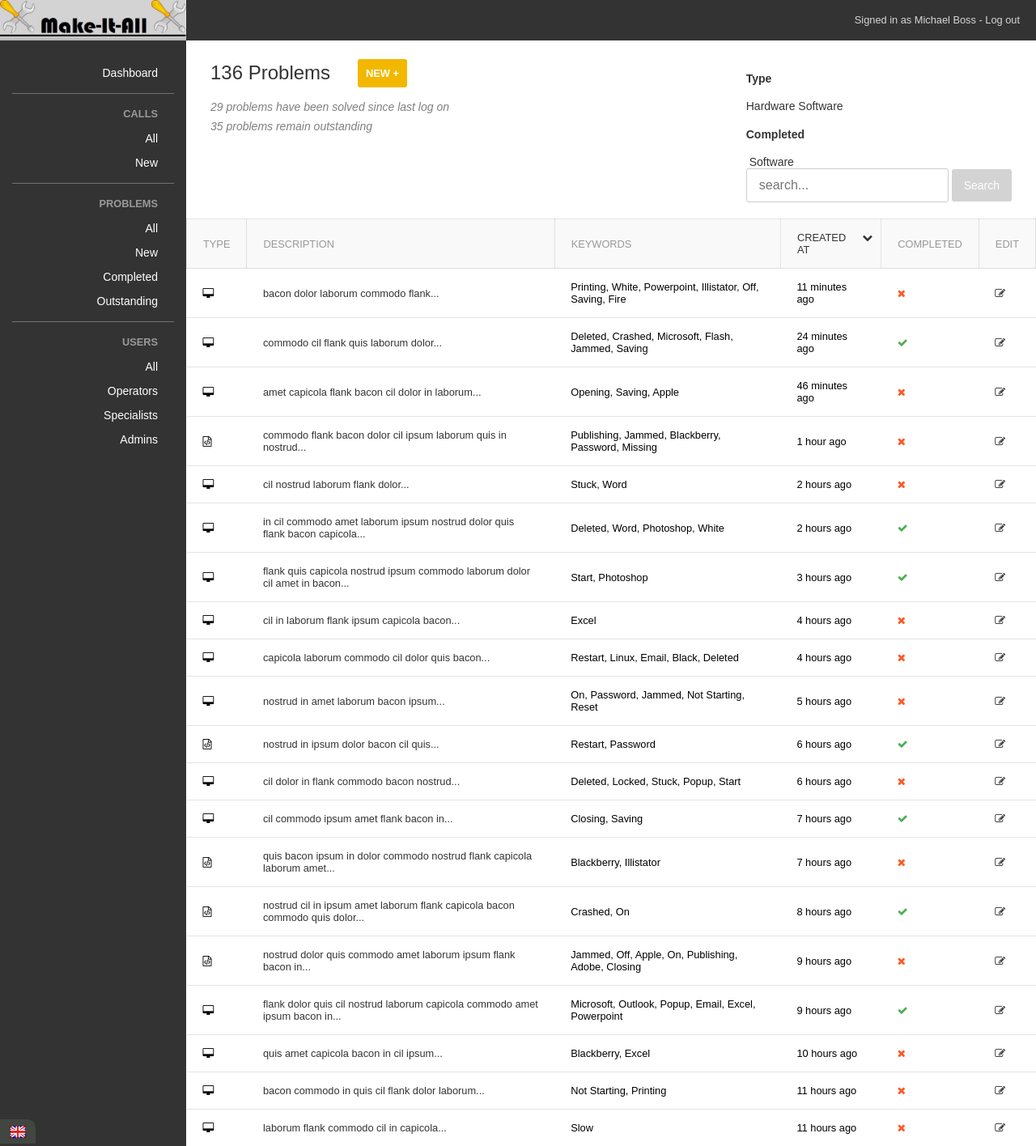
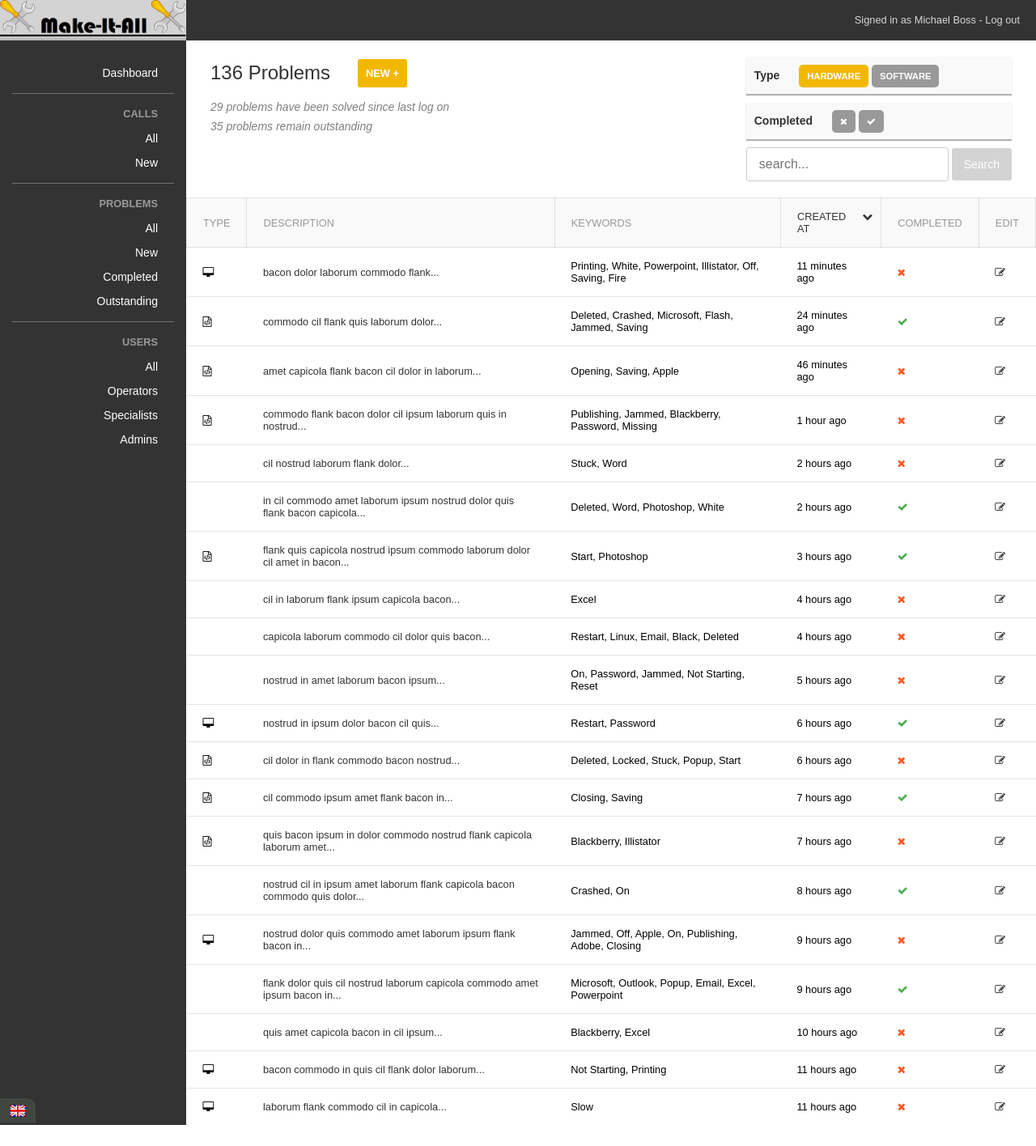
Before and after one commit to make-it-all/demo-arabic, a PHP site: page /problems/index.php in a window 1280 px wide. Shown: the whole page at 81% size. After the commit the page ends 1390 px from the top, so only its background shows below. Run offline with PHP 8.4, Linux system fonts and the light colour scheme; some libraries are stand-ins or nearby versions.

Commit message:
styled filters

```diff
--- a/assets/stylesheets/css/application.css
+++ b/assets/stylesheets/css/application.css
@@ -3091,26 +3091,6 @@ p {
     margin: 0;
     color: rgba(0, 0, 0, 0.5);
     font-style: italic; }
-
-#page_filters {
-  padding: 20px 30px; }
-  #page_filters #search_form form input[type=search] {
-    width: 250px;
-    font-size: 1rem;
-    padding: 0 15px;
-    line-height: 40px;
-    border: 1px solid #ccc;
-    border-radius: 3px; }
-  #page_filters #search_form form input[type=submit] {
-    background: #d3d3d3;
-    -webkit-appearance: none;
-    display: inline-block;
-    height: 40px;
-    padding: 0 15px;
-    line-height: 40px;
-    color: white;
-    border-radius: 3px;
-    border: 0; }
 
 table.index_table {
   border-collapse: collapse;
@@ -3444,3 +3424,43 @@ div#language_selector {
     width: 30px; }
     #flash_messages i:hover {
       opacity: 1; }
+
+#page_filters {
+  padding: 20px 30px; }
+  #page_filters #search_form form input[type=search] {
+    width: 250px;
+    font-size: 1rem;
+    padding: 0 15px;
+    line-height: 40px;
+    border: 1px solid #ccc;
+    border-radius: 3px; }
+  #page_filters #search_form form input[type=submit] {
+    background: #d3d3d3;
+    -webkit-appearance: none;
+    display: inline-block;
+    height: 40px;
+    padding: 0 15px;
+    line-height: 40px;
+    color: white;
+    border-radius: 3px;
+    border: 0; }
+
+#filter_container .filter_group {
+  background: #f9f9f9;
+  padding: 5px 10px;
+  box-shadow: 0 1px 1px rgba(0, 0, 0, 0.2);
+  box-shadow: 0 2px 1px 0 rgba(0, 0, 0, 0.3);
+  margin-bottom: 10px; }
+  #filter_container .filter_group h4 {
+    margin: 10px 20px 10px 0;
+    display: inline-block; }
+  #filter_container .filter_group a {
+    background: #999;
+    padding: 8px 10px;
+    border-radius: 5px;
+    font-size: 0.7rem;
+    font-weight: bold;
+    color: white;
+    text-transform: uppercase; }
+    #filter_container .filter_group a.active_filter {
+      background: #f2b800; }
--- a/assets/stylesheets/sass/_core.sass
+++ b/assets/stylesheets/sass/_core.sass
@@ -78,29 +78,6 @@ p
     font-style: italic
 
 
-#page_filters
-  padding: 20px 30px
-  #search_form
-    form
-      input[type=search]
-        width: 250px
-        font-size: 1rem
-        padding: 0 15px
-        line-height: 40px
-        border: 1px solid #ccc
-        border-radius: 3px
-      input[type=submit]
-        background: $primary_color
-        -webkit-appearance: none
-        display: inline-block
-        height: 40px
-        padding: 0 15px
-        line-height: 40px
-        color: white
-        border-radius: 3px
-        border: 0
-
-
 table.index_table
   border-collapse: collapse
   width: 100%
--- a/assets/stylesheets/sass/application.sass
+++ b/assets/stylesheets/sass/application.sass
@@ -15,3 +15,4 @@
 @import partials/header
 @import partials/sidebar
 @import partials/flash_messages
+@import partials/filters
--- /dev/null
+++ b/assets/stylesheets/sass/partials/_filters.sass
@@ -0,0 +1,46 @@
+#page_filters
+  padding: 20px 30px
+  #search_form
+    form
+      input[type=search]
+        width: 250px
+        font-size: 1rem
+        padding: 0 15px
+        line-height: 40px
+        border: 1px solid #ccc
+        border-radius: 3px
+      input[type=submit]
+        background: $primary_color
+        -webkit-appearance: none
+        display: inline-block
+        height: 40px
+        padding: 0 15px
+        line-height: 40px
+        color: white
+        border-radius: 3px
+        border: 0
+
+
+
+
+#filter_container
+  .filter_group
+    background: #f9f9f9
+    padding: 5px 10px
+    box-shadow: 0 1px 1px rgba(0,0,0,0.2)
+    box-shadow: $box-1
+    margin-bottom: 10px
+    h4
+      margin: 10px 20px 10px 0
+      display: inline-block
+    a
+      background: #999
+      padding: 8px 10px
+      border-radius: 5px
+      font-size: 0.7rem
+      font-weight: bold
+      color: white
+      text-transform: uppercase
+
+      &.active_filter
+        background: $accent_color
--- a/calls/_index_page_info.php
+++ b/calls/_index_page_info.php
@@ -1,7 +1,7 @@
-<h1>136 Problems</h1>
+<h1>186 Calls</h1>
 <div id="page_actions">
   <a href="/problems/new/index.php" class="page_action">New +</a>
 </div>
-<p>29 problems have been solved since last log on
+<p>8 new calls have been added.
 </p>
-<p>35 problems remain outstanding</p>
+<p>3 new problems created</p>
--- a/calls/new/index.php
+++ b/calls/new/index.php
@@ -16,6 +16,9 @@
       <?php include $_SERVER["DOCUMENT_ROOT"].'/partials/_flash.php'; ?>
       <div id="page_inner">
         <div id="page_head">
+<?php
+  $title;
+ ?>
           <div id="page_info">
             <h1>New Problem</h1>
             <div id="page_actions">
--- a/problems/index.php
+++ b/problems/index.php
@@ -30,13 +30,13 @@
             <div id="filter_container">
               <div class="filter_group">
                 <h4>Type</h4>
-                <a href="#">Hardware</a>
+                <a href="#" class="active_filter">Hardware</a>
                 <a href="#">Software</a>
               </div>
               <div class="filter_group">
                 <h4>Completed</h4>
-                <a href="#"><i class="fa fa-cross"></i></a>
-                <a href="#">Software</a>
+                <a href="#"><i class="fa fa-times"></i></a>
+                <a href="#"><i class="fa fa-check"></i></a>
               </div>
             </div>
             <div id="search_form">
@@ -65,9 +65,12 @@
                 <tr>
 
                   <td>
-                    <?php if (rand(0, 1) == 0): ?>
+                    <?php $x = rand(0,100); if ($x < 35): ?>
                       <i class="fa fa-file-code-o" aria-hidden="true"></i>
-                    <?php else: ?>
+                    <?php elseif ($x < 70): ?>
+                      <i class="fa fa-desktop" aria-hidden="true"></i>
+                    <?php elseif ($x < 75): ?>
+                      <i class="fa fa-file-code-o" aria-hidden="true"></i>
                       <i class="fa fa-desktop" aria-hidden="true"></i>
                     <?php endif; ?>
                   </td>
```
Also changed, not shown: calls/index.php (+15 -22 lines).
